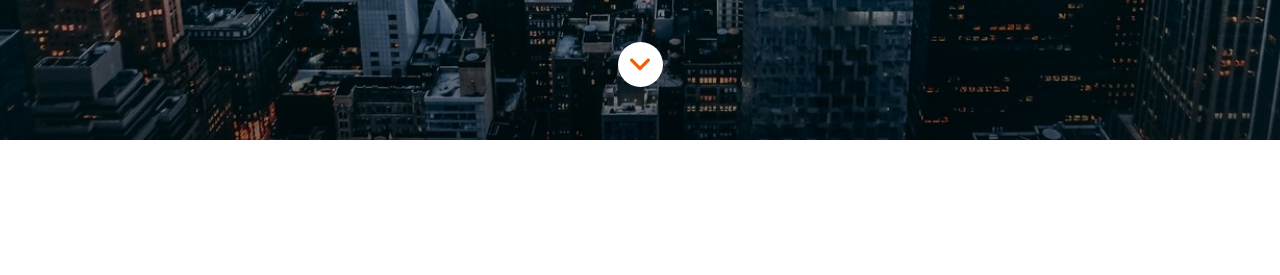
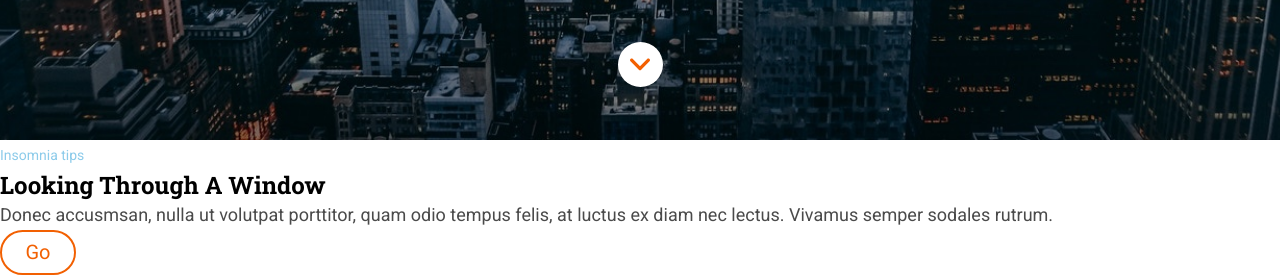
Before and after one commit to Adalab/modulo-1-evaluacion-final-PatriMalvido, a website: page src/html/index.html in a window 1280 px wide. Shown: the part 660-935 px from the top of the page. Before the commit the page ends 800 px from the top, so only its background shows below. Drawn offline with nearby package versions, Linux system fonts and the light colour scheme; files that its build step writes are made by us from their sources; files whose address does not match are found by name.

Commit message:
add first changes in section one

```diff
--- a/src/html/partials/main.html
+++ b/src/html/partials/main.html
@@ -0,0 +1,19 @@
+<main>
+    <section class="looking">
+        <small class="looking__tips">Insomnia tips</small>
+        <h2 class="looking__title">Looking through a window</h2>
+        <p class="looking__text">Donec accusmsan, nulla ut volutpat porttitor, quam odio tempus felis, at luctus ex diam nec lectus. Vivamus
+            semper sodales rutrum.</p>
+            <div class="looking__button">
+                <a class="go-button" href="#">go</a>
+            </div>
+
+    </section>
+
+
+
+
+
+
+
+</main>
--- a/src/scss/core/_variables.scss
+++ b/src/scss/core/_variables.scss
@@ -1,2 +1,6 @@
 $title-font: 'Roboto Slab', serif;
 $text-font: 'Roboto', sans-serif;
+$color-tips: #8ccbea;
+$secundary-text: #4a4a4a;
+$primary-text: black;
+$title-text: white;
--- a/src/scss/layout/_header.scss
+++ b/src/scss/layout/_header.scss
@@ -7,8 +7,9 @@
   justify-content: flex-end;
   align-items: center;
   padding: 53px;
+
   &__title {
-    color: white;
+    color: $title-text;
     font-family: $title-font;
     text-transform: uppercase;
     font-size: 42px;
@@ -17,7 +18,7 @@
     margin-bottom: 10px;
   }
   &__text {
-    color: white;
+    color: $title-text;
     font-family: $text-font;
     font-size: 16px;
     margin-bottom: 45px;
--- a/src/scss/layout/_page.scss
+++ b/src/scss/layout/_page.scss
@@ -0,0 +1,40 @@
+.looking {
+  display: block;
+
+  &__tips {
+    color: $color-tips;
+    font-size: 14px;
+    font-family: $text-font;
+    line-height: 30px;
+  }
+  &__title {
+    font-size: 24px;
+    font-family: $title-font;
+    line-height: 30px;
+    text-transform: capitalize;
+    color: $primary-text;
+  }
+  &__text {
+    font-size: 18px;
+    font-family: $text-font;
+    line-height: 30px;
+    color: $secundary-text;
+  }
+  &__button {
+    display: flex;
+    justify-content: center;
+    align-items: center;
+    width: 76px;
+    height: 45px;
+    border-radius: 22.5px;
+    border: 2px solid #f26002;
+  }
+}
+.go-button {
+  text-transform: capitalize;
+  text-decoration: none;
+  font-family: $text-font;
+  font-size: 20px;
+  line-height: 45px;
+  color: #f26002;
+}
```
